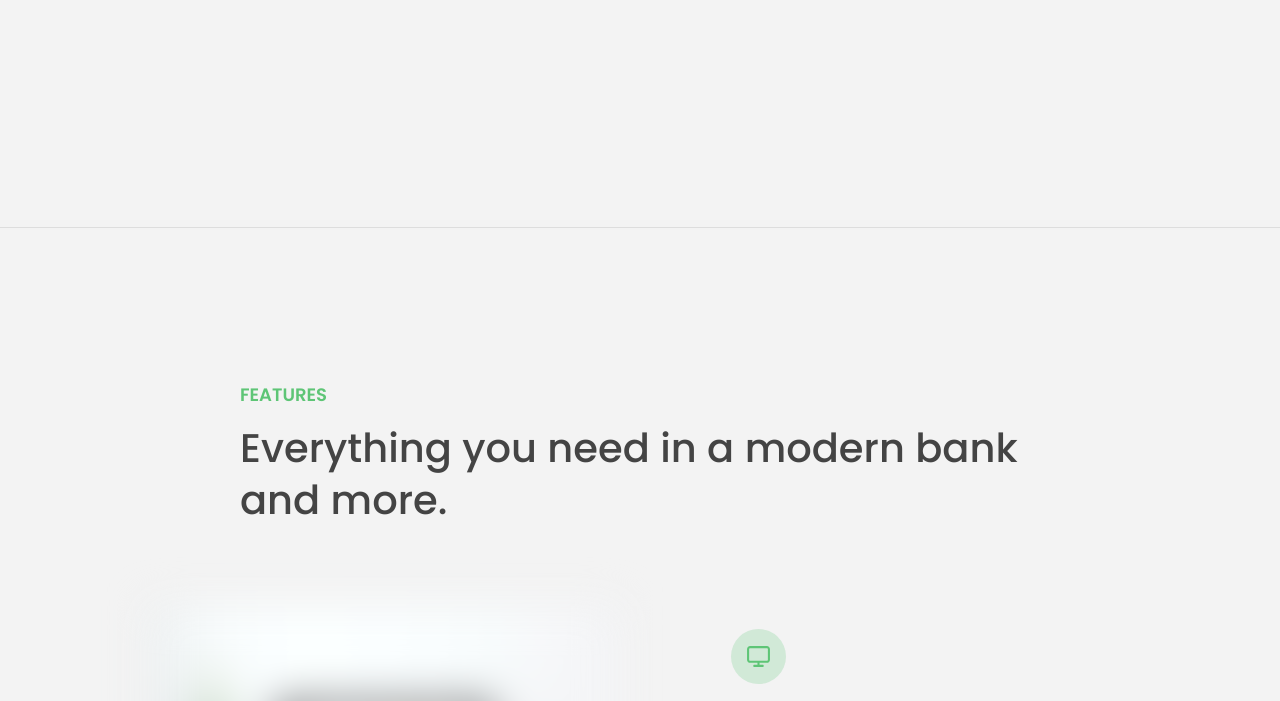
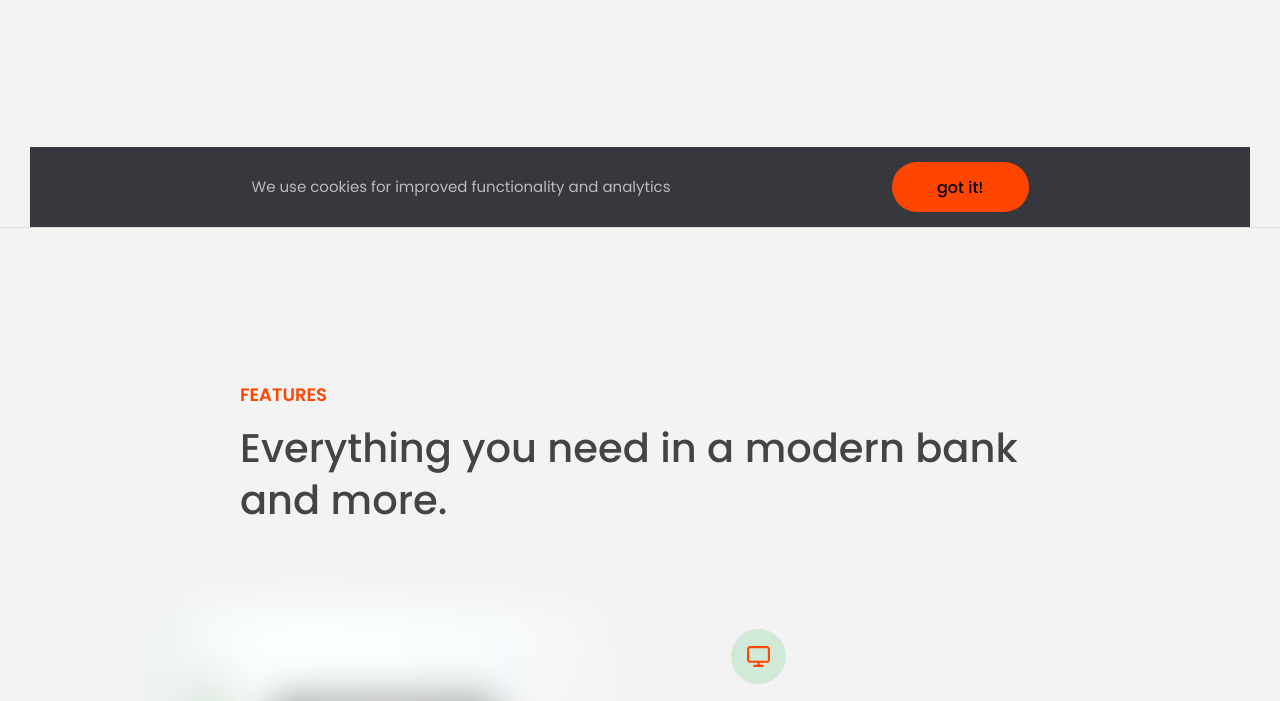
Before and after one commit to suneebs/JS-Course, a plain HTML site: page Bankist-website/index.html in a window 1280 px wide. Shown: the part 573-1274 px from the top of the page. Drawn offline with Linux system fonts and the light colour scheme.

Commit message:
set styles

```diff
--- a/Bankist-website/script.js
+++ b/Bankist-website/script.js
@@ -31,3 +31,20 @@ document.addEventListener('keydown', function (e) {
     closeModal();
   }
 });
+// adding cookie
+const header =document.querySelector('.header');
+
+const message = document.createElement('div');
+message.classList.add('cookie-test-msg');
+message.innerHTML = 'We use cookies for improved functionality and analytics <button class ="btn btn--close--cookie"> got it!</button>';
+header.append(message);
+
+document.querySelector('.btn--close--cookie')
+.addEventListener('click',function(){
+  message.remove();
+});
+
+console.log(getComputedStyle(message).height);
+message.style.height=Number.parseFloat(getComputedStyle(message).height,10)+30+'px';
+message.style.backgroundColor='#37383d';
+document.documentElement.style.setProperty('--color-primary','orangered');
--- a/Bankist-website/style.css
+++ b/Bankist-website/style.css
@@ -672,3 +672,14 @@ h4 {
   font-size: 1.5rem;
   font-weight: 400;
 }
+
+.cookie-test-msg{
+  font-weight: 400;
+  background-color: white;
+  display: flex;
+  align-items: center;
+  justify-content: space-evenly;
+  width: 100%;
+  color: #bbb;
+  font-size: 1.5rem;
+}
```
